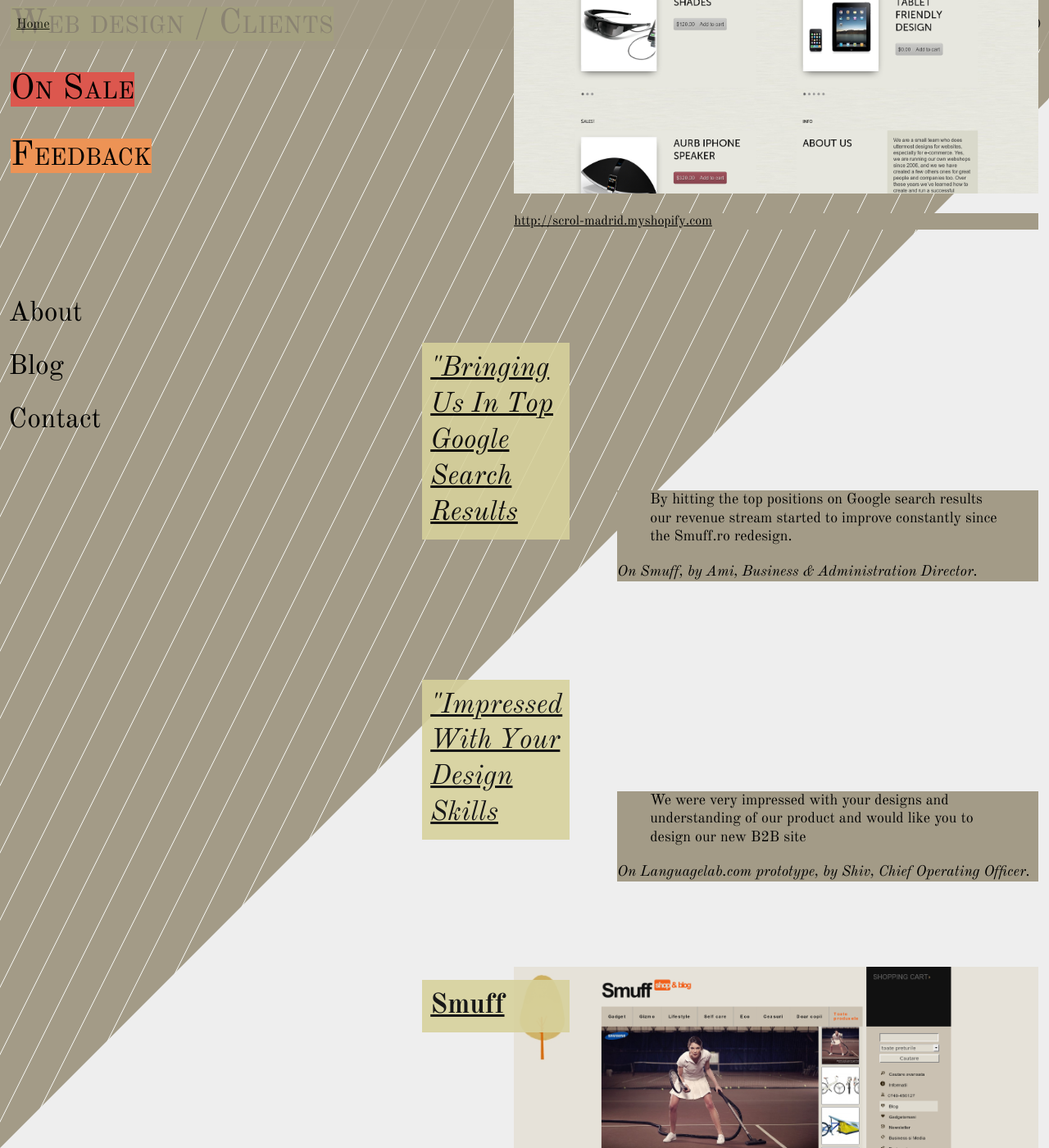
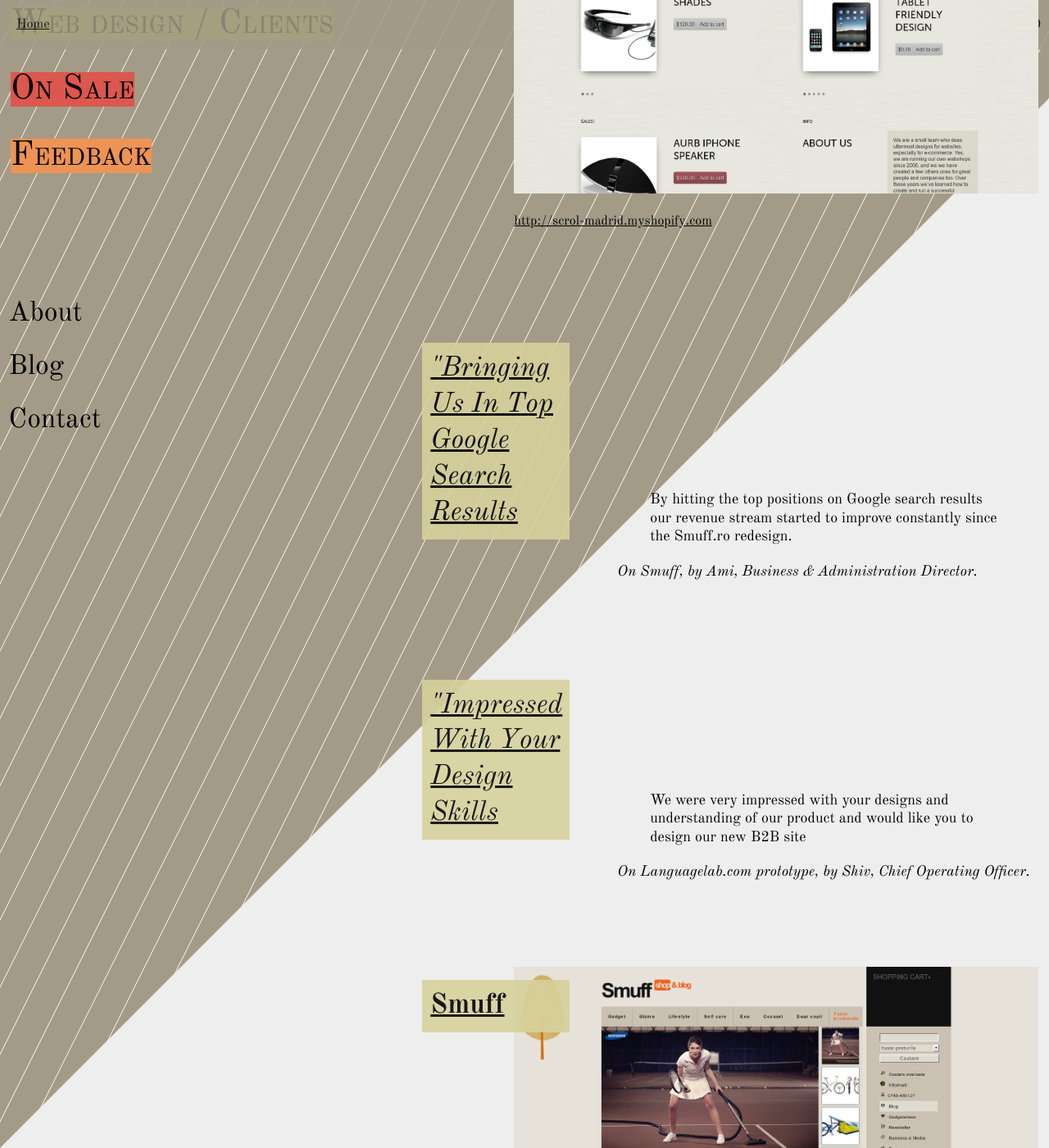
Before and after one commit to metamn/ungainlyy, a Jekyll site: the page built from index.html, in a window 1280 px wide and 1400 px high, scrolled down 355 px. Shown: the whole window at 82% size. Built offline with Jekyll 4.4.1, drawn with Linux system fonts in a browser that asks for light colours; nearby versions of some CDN libraries.

Commit message:
REmove content background for desktop & tablet

```diff
--- a/assets/mobile.css
+++ b/assets/mobile.css
@@ -48,4 +48,5 @@
 }
 .content {
   padding: .625em;
+  background: #a39b87;
 }
--- a/assets/theme.css
+++ b/assets/theme.css
@@ -80,9 +80,6 @@
   border-bottom: 1px dotted #ccc;
 }
 
-.content {
-  background: #a39b87;
-}
 
 
 
```
Also changed, not shown: 5 other files.
